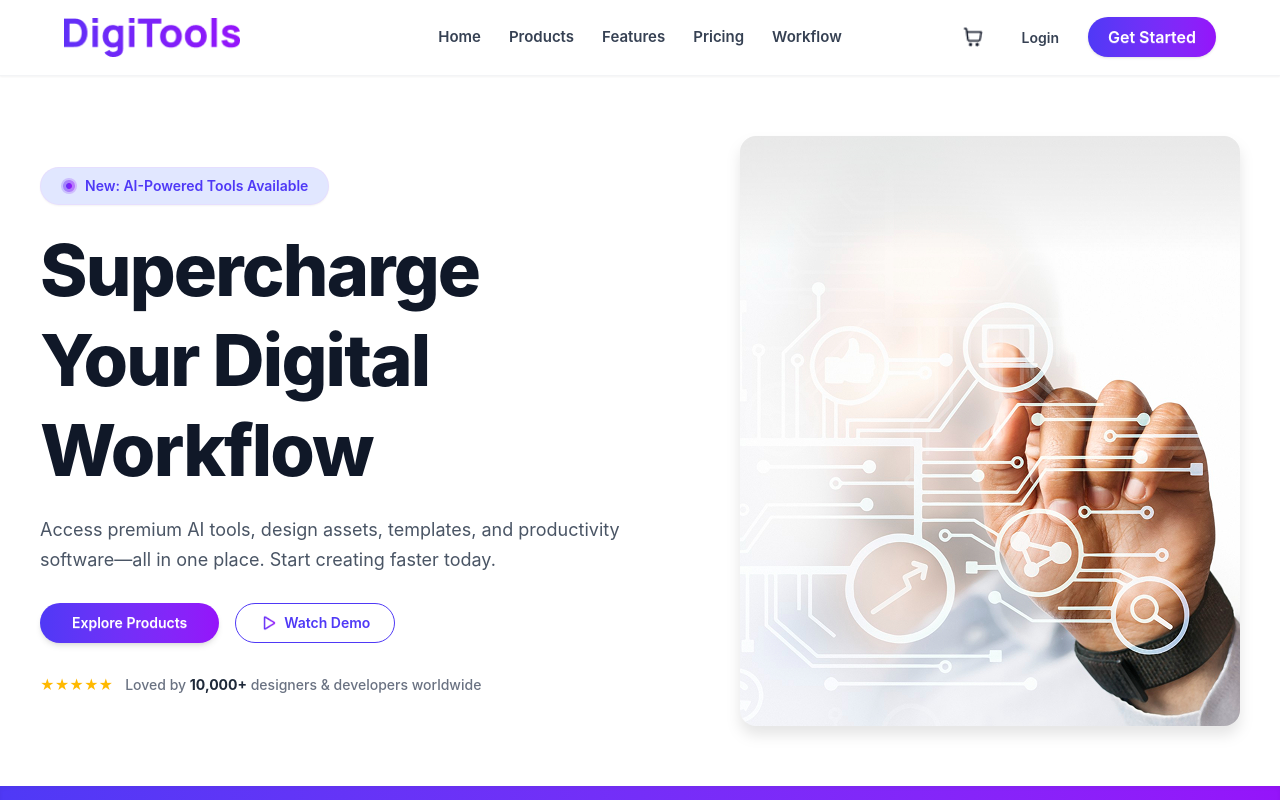
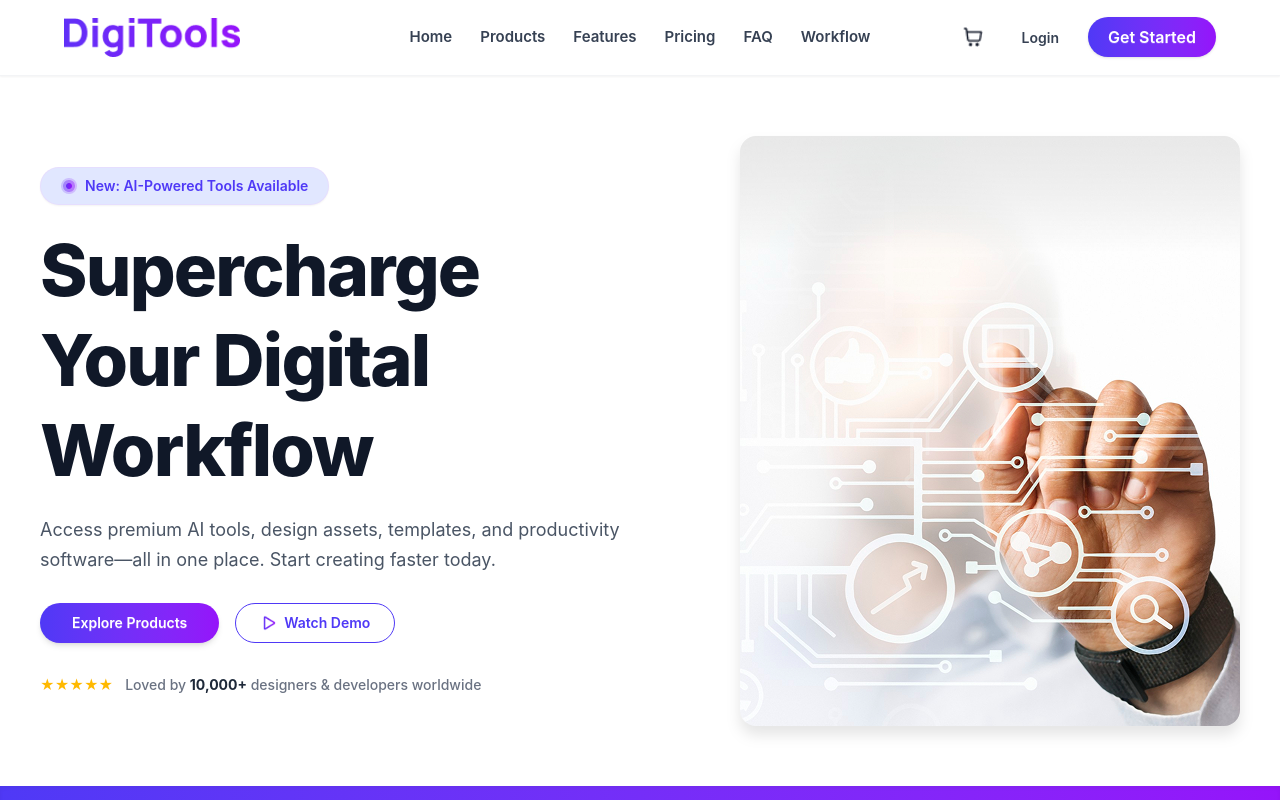
Before and after one commit to ArifKhanEver/DigiTools-Platform, a React (Vite) app: page / in a window 1280 px wide. Shown: the top 800 px of the page. Built offline with nearby package versions, Linux system fonts and the light colour scheme.

Commit message:
feat: Integrate FAQ section into main application and navbar navigation

```diff
--- a/src/App.jsx
+++ b/src/App.jsx
@@ -5,6 +5,7 @@ import Hero from './components/Hero';
 import Counter from './components/Counter';
 import Steps from './components/Steps';
 import Pricing from './components/Pricing';
+import FAQ from './components/FAQ';
 import Workflow from './components/Workflow';
 import Footer from './components/Footer';
 import DigitalTools from './components/DigitalTools/DigitalTools';
@@ -49,6 +50,7 @@ function App() {
 
         <Steps />
         <Pricing />
+        <FAQ />
         <Workflow />
       </main>
       <Footer />
--- a/src/components/Navbar.jsx
+++ b/src/components/Navbar.jsx
@@ -38,6 +38,7 @@ const Navbar = ({ cartCount = 0, onCartClick }) => {
                             <li><a href="#products" className="hover:text-[#4F39F6]">Products</a></li>
                             <li><a href="#features" className="hover:text-[#4F39F6]">Features</a></li>
                             <li><a href="#pricing" className="hover:text-[#4F39F6]">Pricing</a></li>
+                            <li><a href="#faq" className="hover:text-[#4F39F6]">FAQ</a></li>
                             <li><a href="#workflow" className="hover:text-[#4F39F6]">Workflow</a></li>
                         </ul>
                     </div>
@@ -53,6 +54,7 @@ const Navbar = ({ cartCount = 0, onCartClick }) => {
                         <li><a href="#products" className="hover:text-[#4F39F6] transition-colors">Products</a></li>
                         <li><a href="#features" className="hover:text-[#4F39F6] transition-colors">Features</a></li>
                         <li><a href="#pricing" className="hover:text-[#4F39F6] transition-colors">Pricing</a></li>
+                        <li><a href="#faq" className="hover:text-[#4F39F6] transition-colors">FAQ</a></li>
                         <li><a href="#workflow" className="hover:text-[#4F39F6] transition-colors">Workflow</a></li>
                     </ul>
                 </div>
```
